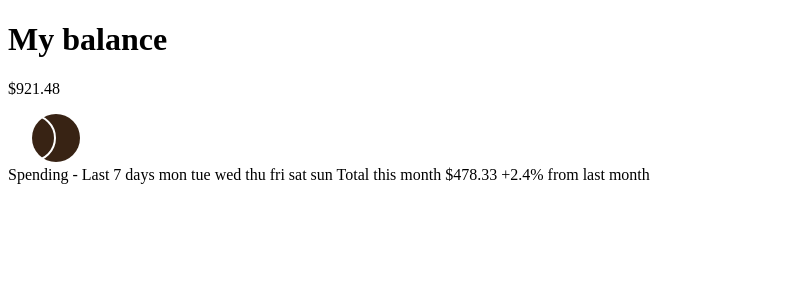
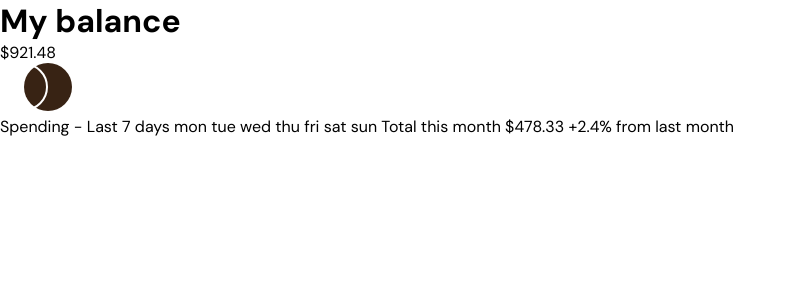
Before and after one commit to amrmabdelazeem/expenses-chart-component, a React (Vite) app: page / in a window 1280 px wide. Shown: the top 300 px of the page, without its empty margins (0-796 px from the left). Built offline with nearby package versions, Linux system fonts and the light colour scheme.

Commit message:
Check styles base

```diff
--- a/src/App.jsx
+++ b/src/App.jsx
@@ -1,4 +1,5 @@
-import MyBalance from "./components/MyBalance/MyBalance"
+import MyBalance from "./components/MyBalance/MyBalance";
+import './styles/App.css';
 
 function App() {
 
--- a/src/styles/App.css
+++ b/src/styles/App.css
@@ -1 +1,5 @@
-/*# sourceMappingURL=App.css.map */
+* {
+  font-family: "DM Sans", sans-serif;
+  margin: 0;
+  padding: 0;
+}/*# sourceMappingURL=App.css.map */
```
Also changed, not shown: 1 other file (tests, documents, lock files or other folders).
